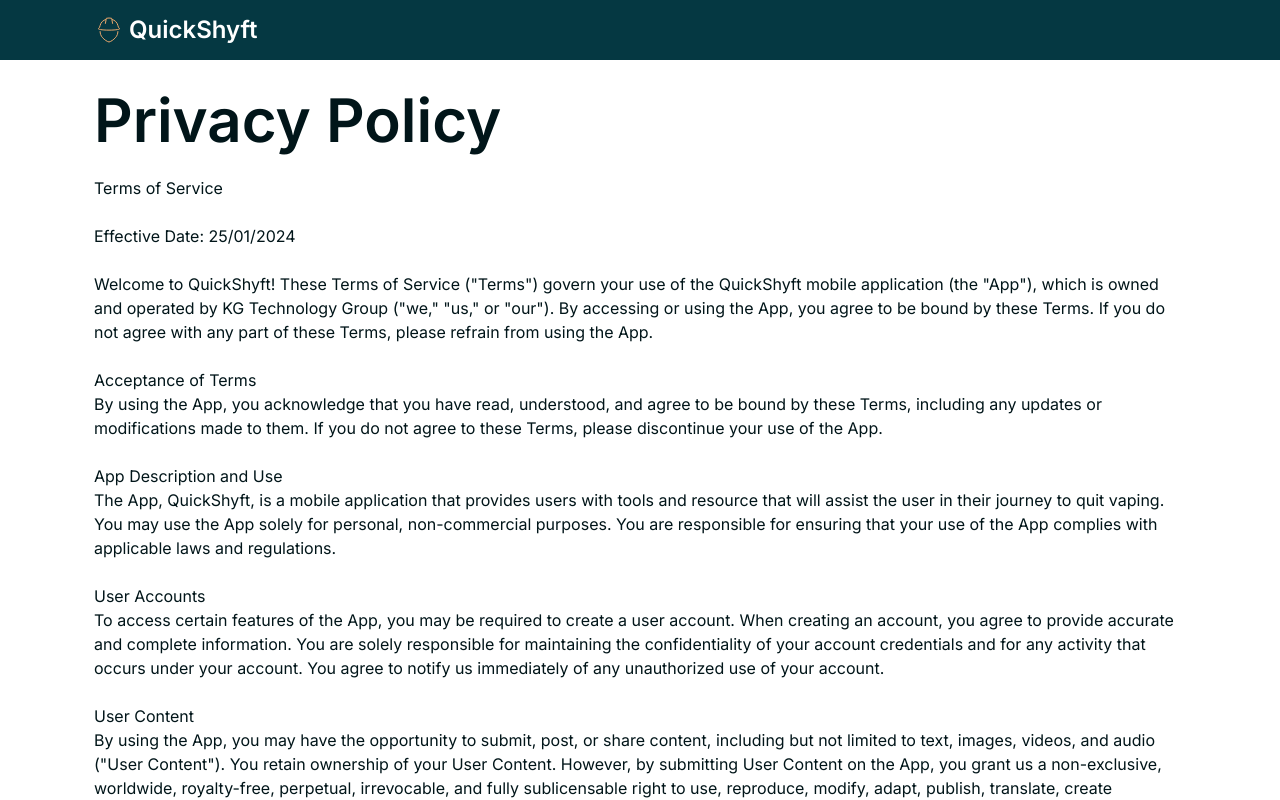
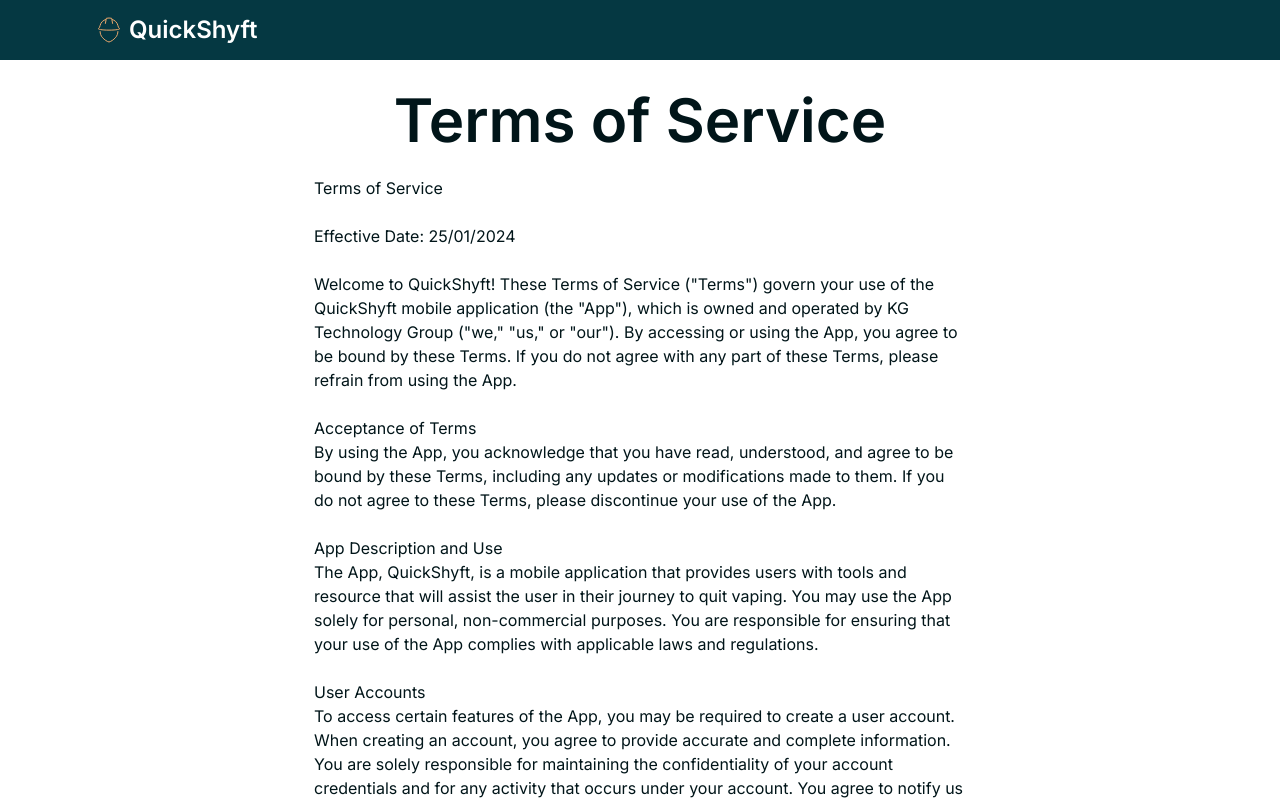
Before and after one commit to ThabisoMagwaza/quickshyft-website, a Next.js app: page /terms-of-service in a window 1280 px wide. Shown: the top 800 px of the page. Built offline with nearby package versions, Linux system fonts and the light colour scheme.

Commit message:
fix: added max-width tho policies

```diff
--- a/src/components/PrivacyPolicy/PrivacyPolicy.js
+++ b/src/components/PrivacyPolicy/PrivacyPolicy.js
@@ -108,10 +108,13 @@
 
   padding-top: 24px;
   padding-bottom: 24px;
+  max-width: 700px;
+  text-align: center;
 `;
 
 const Text = styled.p`
   color: ${COLORS.Primary5};
+  text-align: start;
 `;
 
 export default PrivacyPolicy;
--- a/src/components/TermsOfService/TermsOfService.js
+++ b/src/components/TermsOfService/TermsOfService.js
@@ -8,7 +8,7 @@
 function TermsOfService() {
   return (
     <Wrapper>
-      <Heading1>Privacy Policy</Heading1>
+      <Heading1>Terms of Service</Heading1>
 
       <Text>
         Terms of Service
@@ -126,10 +126,14 @@
 
   padding-top: 24px;
   padding-bottom: 24px;
+
+  max-width: 700px;
+  text-align: center;
 `;
 
 const Text = styled.p`
   color: ${COLORS.Primary5};
+  text-align: start;
 `;
 
 export default TermsOfService;
```
